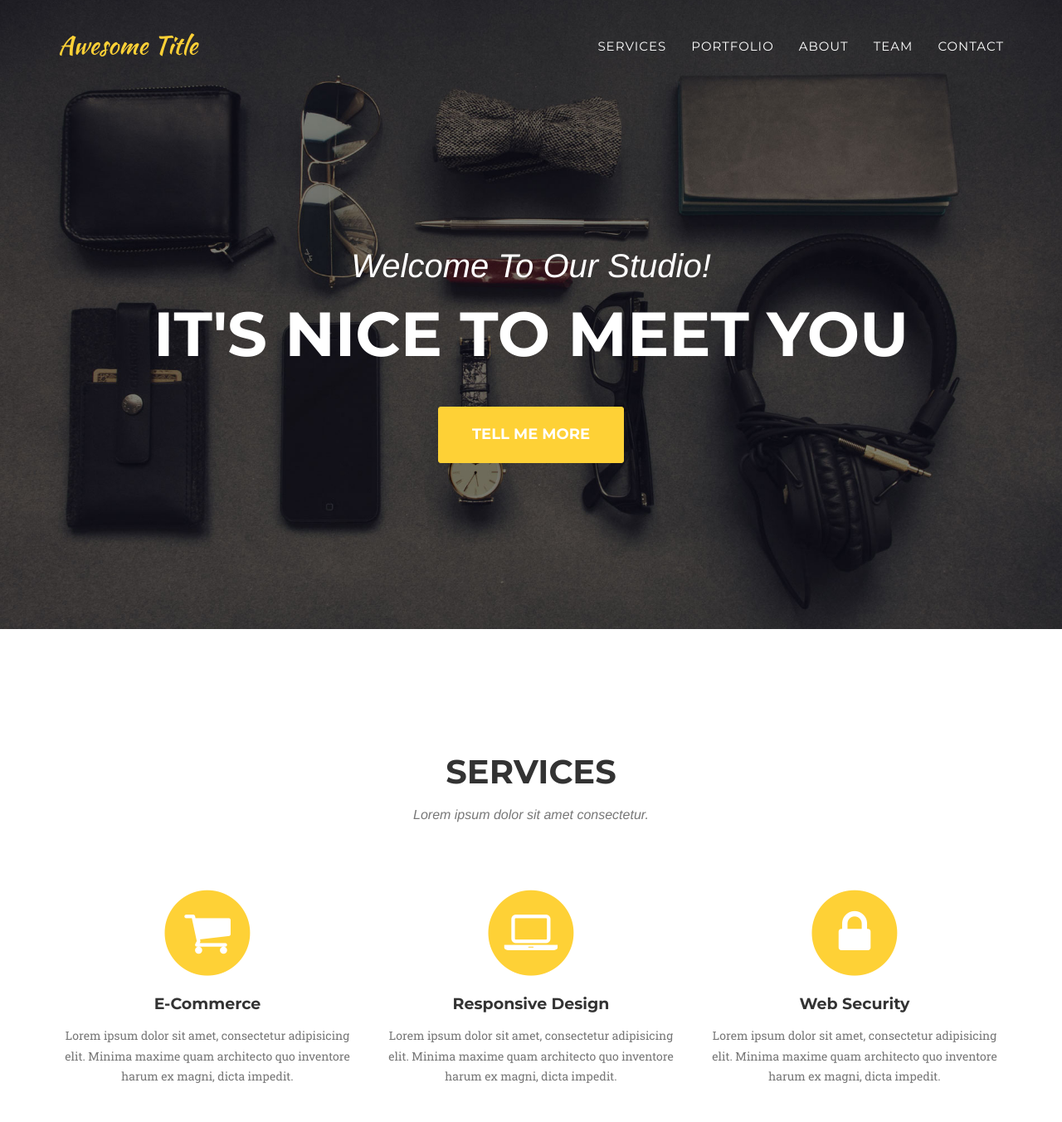
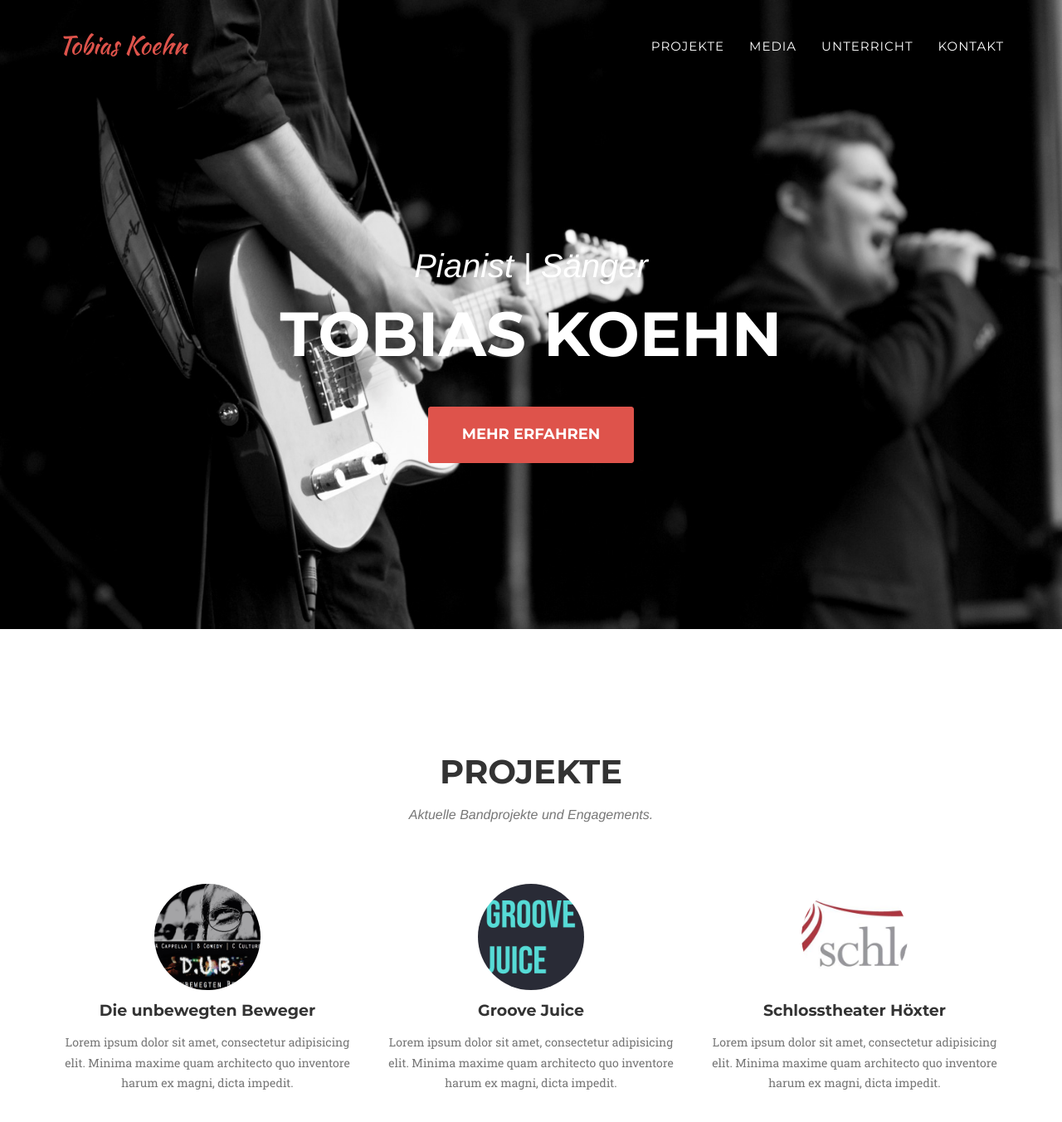
Before and after one commit to ToKoehn/tokoehn.github.io, a Jekyll site: the page built from index.html, in a window 1280 px wide and 1400 px high. Shown: the top 1352 px of the window at 83% size. Built offline with Jekyll 4.4.1, drawn with Linux system fonts in a browser that asks for light colours; some web fonts are replaced; some of the changed text lies outside the part shown.

Commit message:
erste inhalte

```diff
--- a/_config.yml
+++ b/_config.yml
@@ -2,13 +2,13 @@ url: https://y7kim.github.io
 baseurl: /agency-jekyll-theme/
 
 # Site settings
-title: Awesome Title
-email: your-email@domain.com
+title: Tobias Koehn
+email: kontakt@tobias-koehn.de
 description: "Write an awesome description for your new site here. You can edit this line in _config.yml. It will appear in your document head meta (for Google search results) and in your feed.xml site description."
 
 # Color settings (hex-codes without the leading hash-tag)
 color:
-  primary: fed136
+  primary: DE534B
   secondary: fec503
   secondary-dark: 333
 
@@ -62,8 +62,8 @@ social:
 
 # Postal address (add as many lines as necessary)
 address:
-  - line: 3481 Melrose Place
-  - line: Beverly Hills, CA 90210
+  - line: Hüfferweg 27
+  - line: 33100 Paderborn
 
 # Build settings
 markdown: kramdown
--- a/_includes/header.html
+++ b/_includes/header.html
@@ -19,19 +19,16 @@
                         <a href="#page-top"></a>
                     </li>
                     <li>
-                        <a class="page-scroll" href="#services">Services</a>
+                        <a class="page-scroll" href="#projekte">Projekte</a>
                     </li>
                     <li>
-                        <a class="page-scroll" href="#portfolio">Portfolio</a>
+                        <a class="page-scroll" href="#media">Media</a>
                     </li>
                     <li>
-                        <a class="page-scroll" href="#about">About</a>
+                        <a class="page-scroll" href="#unterricht">Unterricht</a>
                     </li>
                     <li>
-                        <a class="page-scroll" href="#team">Team</a>
-                    </li>
-                    <li>
-                        <a class="page-scroll" href="#contact">Contact</a>
+                        <a class="page-scroll" href="#kontakt">Kontakt</a>
                     </li>
                 </ul>
             </div>
@@ -44,9 +41,9 @@
     <header>
         <div class="container">
             <div class="intro-text">
-                <div class="intro-lead-in">Welcome To Our Studio!</div>
-                <div class="intro-heading">It's Nice To Meet You</div>
-                <a href="#services" class="page-scroll btn btn-xl">Tell Me More</a>
+                <div class="intro-lead-in">Pianist | Sänger</div>
+                <div class="intro-heading">Tobias Koehn</div>
+                <a href="#projekte" class="page-scroll btn btn-xl">Mehr erfahren</a>
             </div>
         </div>
     </header>
--- a/_includes/services.html
+++ b/_includes/services.html
@@ -1,35 +1,26 @@
 <!-- Services Section -->
-    <section id="services">
+    <section id="projekte">
         <div class="container">
             <div class="row">
                 <div class="col-lg-12 text-center">
-                    <h2 class="section-heading">Services</h2>
-                    <h3 class="section-subheading text-muted">Lorem ipsum dolor sit amet consectetur.</h3>
+                    <h2 class="section-heading">Projekte</h2>
+                    <h3 class="section-subheading text-muted">Aktuelle Bandprojekte und Engagements.</h3>
                 </div>
             </div>
             <div class="row text-center">
                 <div class="col-md-4">
-                    <span class="fa-stack fa-4x">
-                        <i class="fa fa-circle fa-stack-2x text-primary"></i>
-                        <i class="fa fa-shopping-cart fa-stack-1x fa-inverse"></i>
-                    </span>
-                    <h4 class="service-heading">E-Commerce</h4>
+                    <a href="http://www.unbewegt.de"><img src="img/dub.jpg" alt="dub" class="img-round"></a>
+                    <h4 class="service-heading">Die unbewegten Beweger</h4>
                     <p class="text-muted">Lorem ipsum dolor sit amet, consectetur adipisicing elit. Minima maxime quam architecto quo inventore harum ex magni, dicta impedit.</p>
                 </div>
                 <div class="col-md-4">
-                    <span class="fa-stack fa-4x">
-                        <i class="fa fa-circle fa-stack-2x text-primary"></i>
-                        <i class="fa fa-laptop fa-stack-1x fa-inverse"></i>
-                    </span>
-                    <h4 class="service-heading">Responsive Design</h4>
+                    <a href="http://groove-juice.de"><img src="img/gj.png" alt="groove juice" class="img-round"></a>
+                    <h4 class="service-heading">Groove Juice</h4>
                     <p class="text-muted">Lorem ipsum dolor sit amet, consectetur adipisicing elit. Minima maxime quam architecto quo inventore harum ex magni, dicta impedit.</p>
                 </div>
                 <div class="col-md-4">
-                    <span class="fa-stack fa-4x">
-                        <i class="fa fa-circle fa-stack-2x text-primary"></i>
-                        <i class="fa fa-lock fa-stack-1x fa-inverse"></i>
-                    </span>
-                    <h4 class="service-heading">Web Security</h4>
+                    <a href="http://www.schlosstheater.de"><img src="img/schlosstheater.jpg" alt="schlosstheater" class="img-round"></a>
+                    <h4 class="service-heading">Schlosstheater Höxter</h4>
                     <p class="text-muted">Lorem ipsum dolor sit amet, consectetur adipisicing elit. Minima maxime quam architecto quo inventore harum ex magni, dicta impedit.</p>
                 </div>
             </div>
--- a/_layouts/default.html
+++ b/_layouts/default.html
@@ -8,11 +8,7 @@
 
     {% include header.html %}
     {% include services.html %}
-    {% include portfolio_grid.html %}
-    {% include about.html %}
     {% include team.html %}
-    {% include clients.html %}
-    {% include contact.html %}
     {% include footer.html %}
     {% include modals.html %}
     {% include js.html %}
```
Also changed, not shown: _includes/css/agency.css (+9 -0 lines), img/dub.jpg (added), img/gj.png (added), img/header-bg.jpg, img/schlosstheater.jpg (added), 1 other file.
